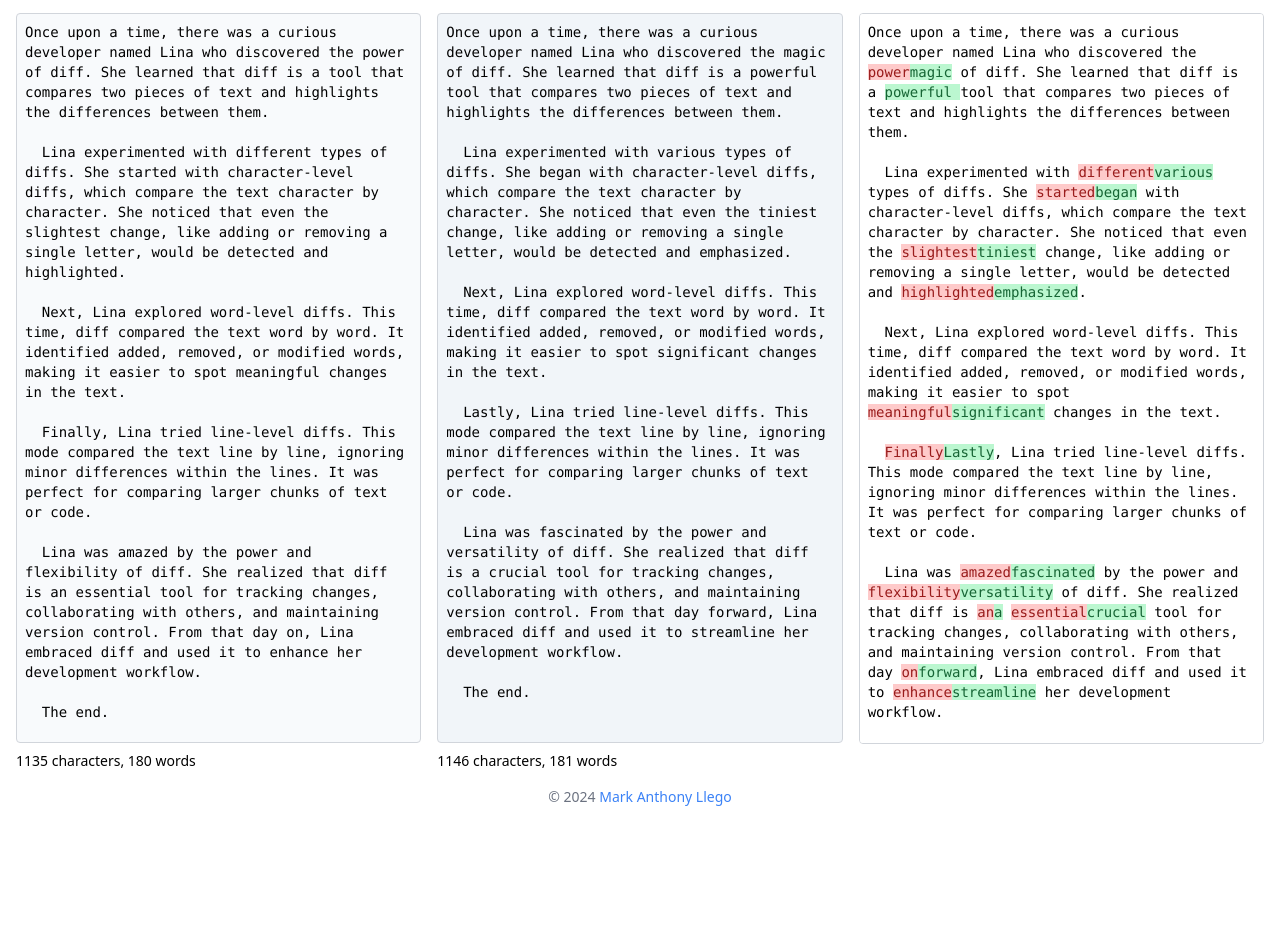
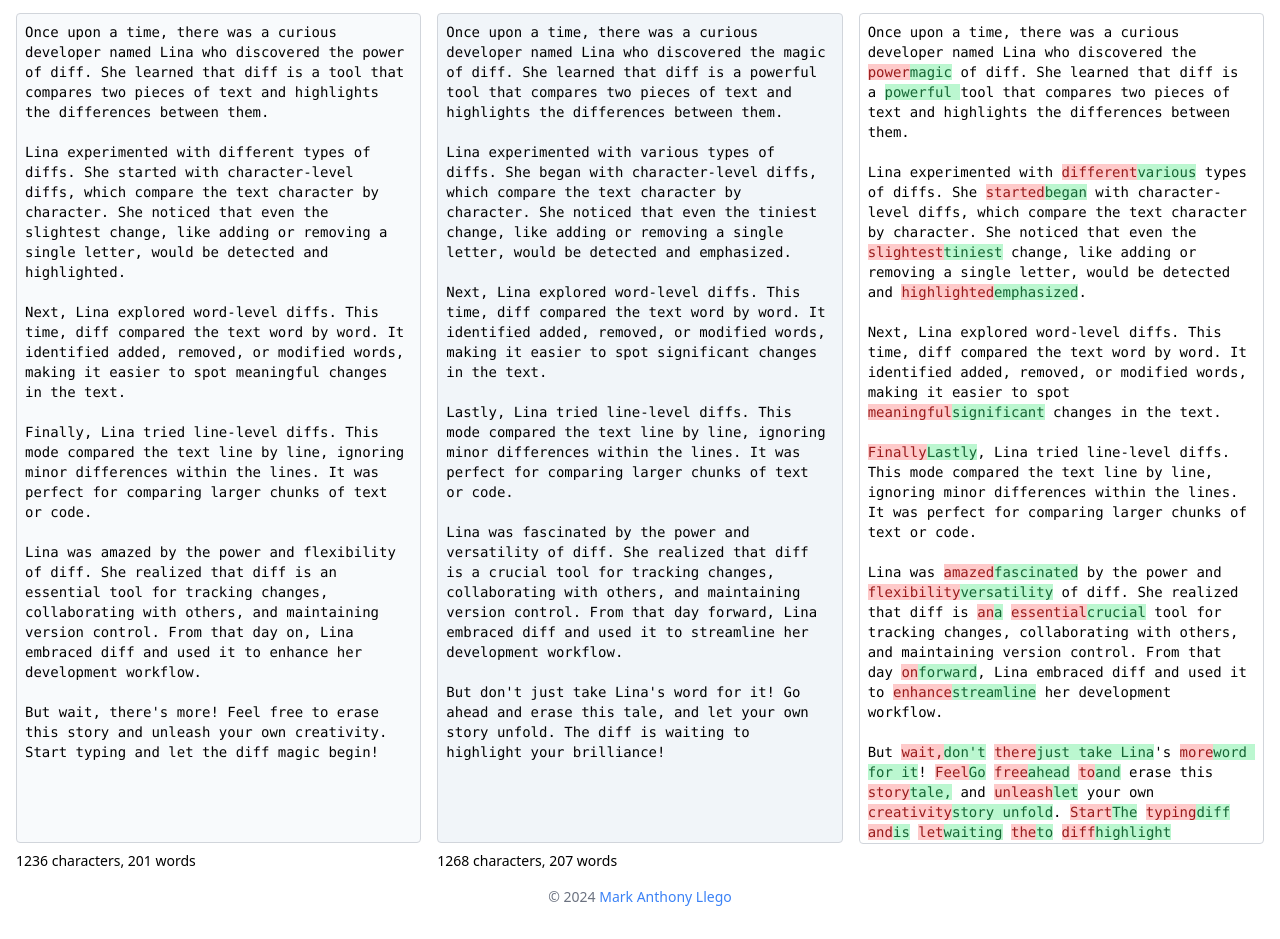
Before and after one commit to llegomark/diff-app, a website built with Vite: page index.html in a window 1280 px wide. Shown: the part 91-1030 px from the top of the page. Before the commit the page ends 930 px from the top, so only its background shows below. Built offline with nearby package versions, Linux system fonts and the light colour scheme.

Commit message:
chore: Refactor code for initial text setup and diff function selection

```diff
--- a/index.html
+++ b/index.html
@@ -40,7 +40,7 @@
       </div>
       <div class="flex flex-col">
         <pre id="result"
-          class="w-full result-box p-2 border border-gray-300 rounded font-mono text-sm whitespace-pre-wrap overflow-auto"></pre>
+          class="w-full result-box p-2 border border-gray-300 rounded font-mono text-sm whitespace-pre-wrap"></pre>
       </div>
     </main>
 
--- a/src/main.js
+++ b/src/main.js
@@ -1,5 +1,6 @@
 import { diffChars, diffWords, diffLines } from 'diff';
 
+// DOM element selection
 const input1 = document.getElementById('input1');
 const input2 = document.getElementById('input2');
 const result = document.getElementById('result');
@@ -9,8 +10,7 @@ const input1WordCount = document.getElementById('input1WordCount');
 const input2CharCount = document.getElementById('input2CharCount');
 const input2WordCount = document.getElementById('input2WordCount');
 
-function setInitialText() {
-    input1.value = `Once upon a time, there was a curious developer named Lina who discovered the power of diff. She learned that diff is a tool that compares two pieces of text and highlights the differences between them.
+const INITIAL_TEXT_1 = `Once upon a time, there was a curious developer named Lina who discovered the power of diff. She learned that diff is a tool that compares two pieces of text and highlights the differences between them.
 
 Lina experimented with different types of diffs. She started with character-level diffs, which compare the text character by character. She noticed that even the slightest change, like adding or removing a single letter, would be detected and highlighted.
 
@@ -20,9 +20,9 @@ function setInitialText() {
 
 Lina was amazed by the power and flexibility of diff. She realized that diff is an essential tool for tracking changes, collaborating with others, and maintaining version control. From that day on, Lina embraced diff and used it to enhance her development workflow.
 
-  The end.`;
+But wait, there's more! Feel free to erase this story and unleash your own creativity. Start typing and let the diff magic begin!`;
 
-    input2.value = `Once upon a time, there was a curious developer named Lina who discovered the magic of diff. She learned that diff is a powerful tool that compares two pieces of text and highlights the differences between them.
+const INITIAL_TEXT_2 = `Once upon a time, there was a curious developer named Lina who discovered the magic of diff. She learned that diff is a powerful tool that compares two pieces of text and highlights the differences between them.
 
 Lina experimented with various types of diffs. She began with character-level diffs, which compare the text character by character. She noticed that even the tiniest change, like adding or removing a single letter, would be detected and emphasized.
 
@@ -32,26 +32,22 @@ function setInitialText() {
 
 Lina was fascinated by the power and versatility of diff. She realized that diff is a crucial tool for tracking changes, collaborating with others, and maintaining version control. From that day forward, Lina embraced diff and used it to streamline her development workflow.
 
-  The end.`;
+But don't just take Lina's word for it! Go ahead and erase this tale, and let your own story unfold. The diff is waiting to highlight your brilliance!`;
+
+function setInitialText() {
+    input1.value = INITIAL_TEXT_1;
+    input2.value = INITIAL_TEXT_2;
 }
+
+const diffFunctions = {
+    diffChars,
+    diffWords,
+    diffLines
+};
 
 function performDiff() {
     const diffType = [...diffTypeRadios].find(radio => radio.checked).value;
-    let diff;
-
-    switch (diffType) {
-        case 'diffChars':
-            diff = diffChars(input1.value, input2.value);
-            break;
-        case 'diffWords':
-            diff = diffWords(input1.value, input2.value);
-            break;
-        case 'diffLines':
-            diff = diffLines(input1.value, input2.value);
-            break;
-        default:
-            diff = [];
-    }
+    const diff = diffFunctions[diffType](input1.value, input2.value);
 
     const fragment = document.createDocumentFragment();
 
--- a/src/style.css
+++ b/src/style.css
@@ -22,6 +22,7 @@ textarea {
 
 .result-box {
   height: calc(100% - 1.7rem);
+  overflow-y: hidden;
 }
 
 #input1,
```
Lines whose indentation alone changed are shown as unchanged.
